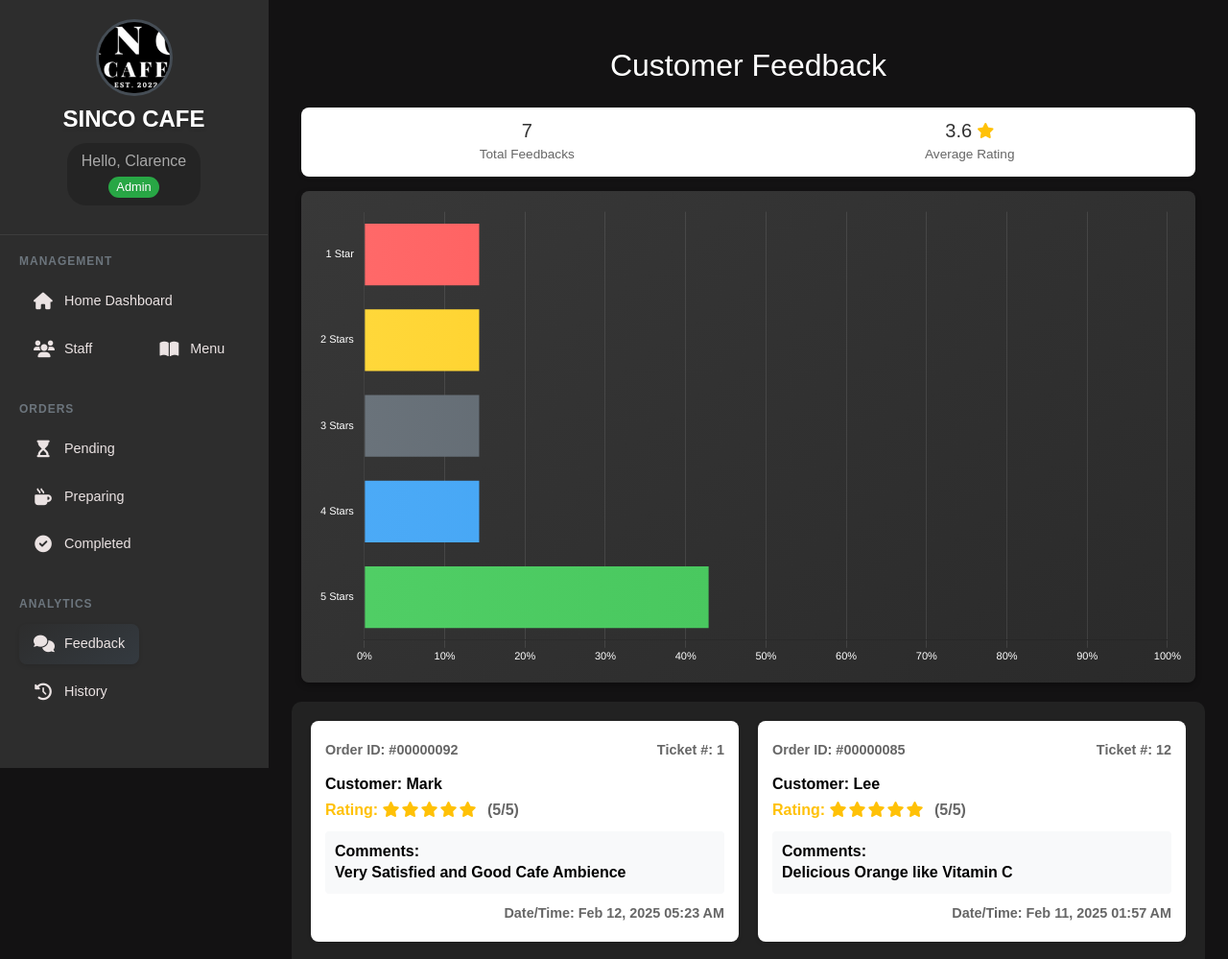
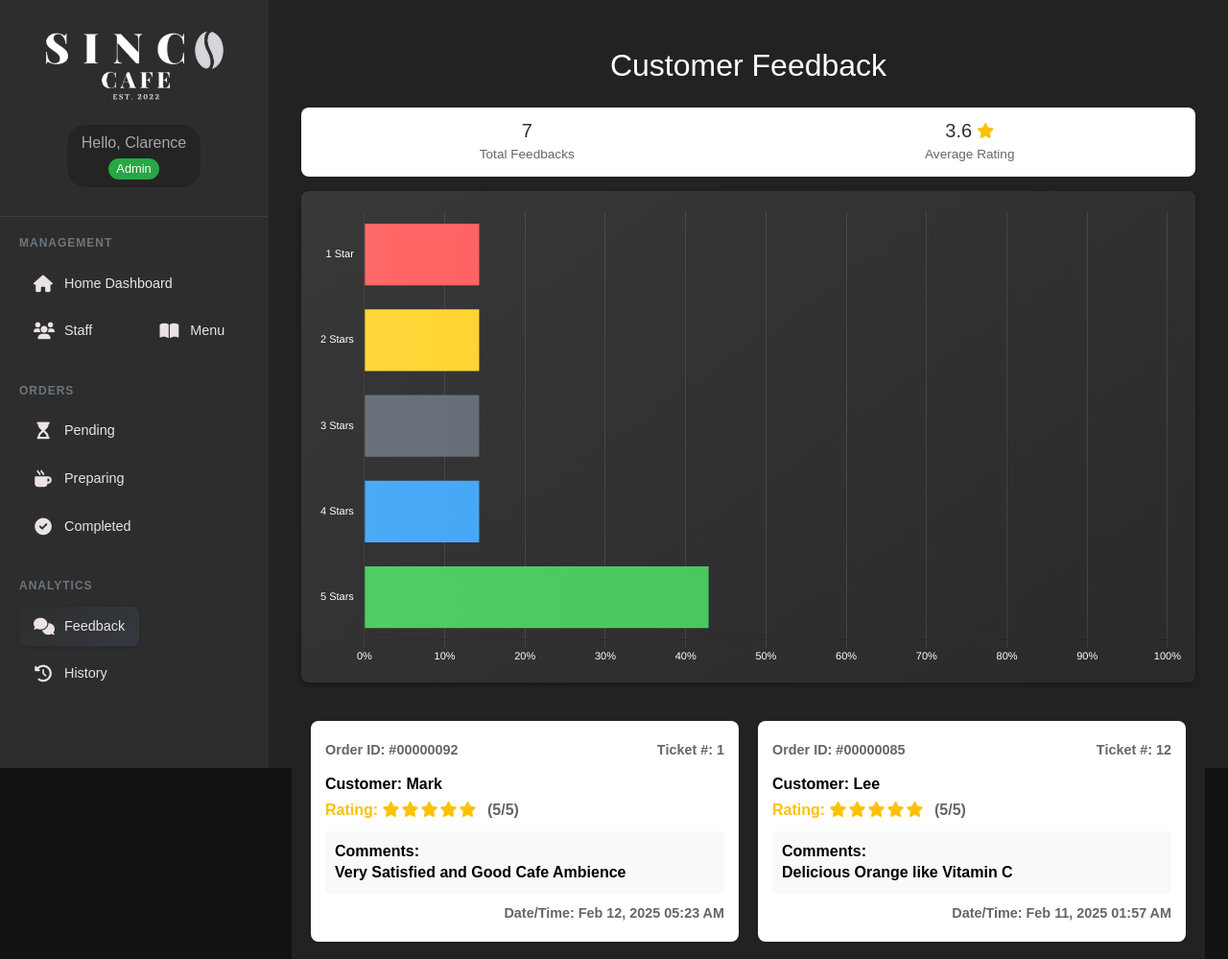
Before and after one commit to jehuspear/kiosk-mariano, a PHP site: page /feedback.php in a window 1280 px wide. Shown: the top 999 px of the page at 96% size. Run offline with PHP 8.4, Linux system fonts and the light colour scheme; a user stored in the database is signed in; data comes from the database, SQL or seed files in the repository.

Commit message:
updated design and logo

```diff
--- a/admin-staff/Css-admin/order.css
+++ b/admin-staff/Css-admin/order.css
@@ -23,7 +23,7 @@ body {
 /* Main Content */
 .main-content {
     flex-grow: 1;
-    background-color: #131213;
+    background-color: #222;
     padding: 2rem;
 }
 
--- a/admin-staff/Css-admin/sidebar.css
+++ b/admin-staff/Css-admin/sidebar.css
@@ -42,12 +42,13 @@ body {
 }
 
 .sidebar .logo-img {
-    width: 80px;
+    /* width: 80px; */
     height: 80px;
     margin-bottom: 10px;
-    border-radius: 50%;
+    margin-top: 10px;
+    border-radius: 25px;
     object-fit: cover;
-    border: 3px solid #454d55;
+    /* border: 3px solid #454d55; */
 }
 
 .sidebar .logo h2 {
@@ -155,7 +156,7 @@ body {
     flex: 1;
     padding: 30px;
     margin-left: 280px;
-    background: #1e1e1e;
+    background: #222;
     color: white;
     min-height: 100vh;
 }
--- a/admin-staff/check_admin_access.php
+++ b/admin-staff/check_admin_access.php
@@ -5,7 +5,7 @@ if (session_status() === PHP_SESSION_NONE) {
 
 // Check if user is logged in
 if (!isset($_SESSION['user_id'])) {
-    $_SESSION['error_message'] = 'Please log in to access this page.';
+    // $_SESSION['error_message'] = 'Please log in to access this page.';
     header('Location: login.php');
     exit;
 }
@@ -40,13 +40,13 @@ if (in_array($currentPage, $adminPages)) {
 } elseif (in_array($currentPage, $orderPages)) {
     // Order pages accessible to both Admin and Staff
     if ($userRole !== 'Admin' && $userRole !== 'Staff') {
-        $_SESSION['error_message'] = 'Invalid user role. Please contact an administrator.';
+        // $_SESSION['error_message'] = 'Invalid user role. Please contact an administrator.';
         header('Location: logout.php');
         exit;
     }
 } else {
     // Unknown pages redirect to pending orders
-    $_SESSION['error_message'] = 'Page not found.';
+    // $_SESSION['error_message'] = 'Page not found.';
     header('Location: pending-orders.php');
     exit;
 }
--- a/admin-staff/includes/sidebar.php
+++ b/admin-staff/includes/sidebar.php
@@ -31,8 +31,8 @@ function renderSidebar($currentPage = '') {
     ?>
     <div class="sidebar">
         <div class="logo">
-            <img src="Images/logo/logo.png" alt="SINCO CAFE" class="logo-img">
-            <h2>SINCO CAFE</h2>
+            <img src="Images/logo/logo2.png" alt="SINCO CAFE" class="logo-img">
+            <!-- <h2>SINCO CAFE</h2> -->
             <p class="welcome-text">
                 Hello, <?php echo isset($_SESSION['firstname']) ? htmlspecialchars($_SESSION['firstname']) : 'User'; ?>
                 <br>
--- a/admin-staff/sales_report.php
+++ b/admin-staff/sales_report.php
@@ -232,6 +232,7 @@ while ($row = $result->fetch_assoc()) {
         }
         .report-header {
             margin-bottom: 20px;
+            padding: 20px;
         }
         .report-header img {
             max-width: 200px;
@@ -327,7 +328,7 @@ while ($row = $result->fetch_assoc()) {
 
             <div class="report-header-section">
                 <div class="report-header">
-                    <img src="Images/logo/logo.png" alt="SINCO CAFE Logo" style="border-radius: 20px;">
+                    <img src="Images/logo/logo2.png" alt="SINCO CAFE Logo" style="border-radius: 20px;">
                 </div>
                 <div class="report-title-section">
                     <h2>Sales Report</h2>
```
Also changed, not shown: admin-staff/Images/logo/logo2.png (added).
